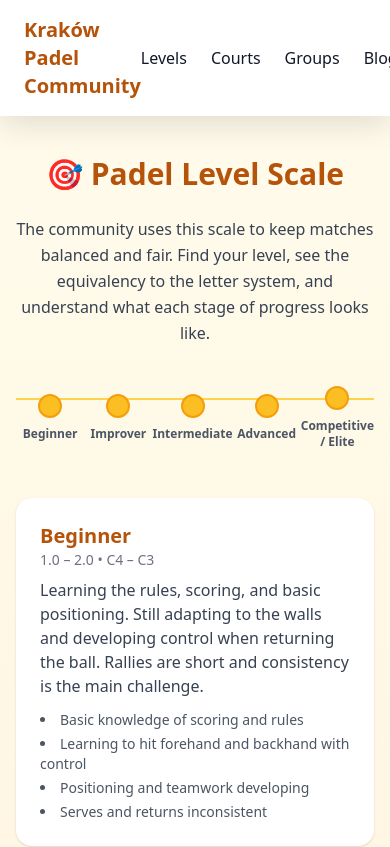
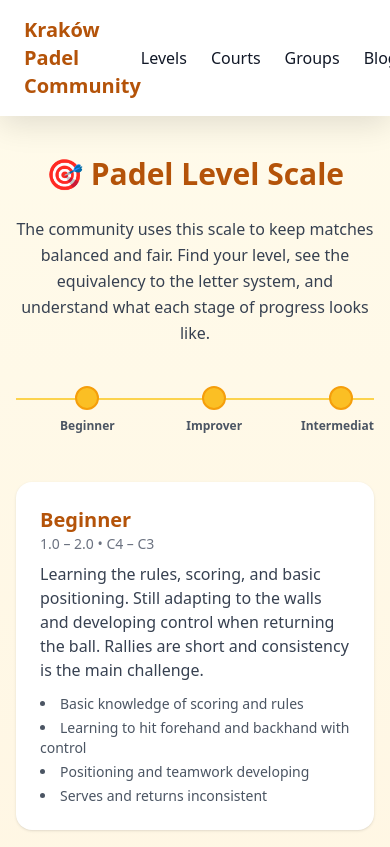
Before and after one commit to Gitperez288/padel-krakow, a Next.js app: page /levels in a window 390 px wide. Shown: the top 847 px of the page. Built offline with nearby package versions, Linux system fonts and the light colour scheme.

Commit message:
Update page.tsx

```diff
--- a/src/app/levels/page.tsx
+++ b/src/app/levels/page.tsx
@@ -94,13 +94,13 @@ export default function LevelsPage() {
         understand what each stage of progress looks like.
       </p>
 
-      {/* --- Interactive Level Ladder --- */}
-      <div className="relative max-w-5xl mx-auto mb-12">
-        <div className="flex justify-between items-center w-full">
+      {/* --- Responsive Interactive Level Ladder --- */}
+      <div className="relative max-w-5xl mx-auto mb-12 overflow-x-auto scrollbar-thin scrollbar-thumb-amber-300 scrollbar-track-transparent">
+        <div className="flex justify-between items-center w-[650px] sm:w-full px-2 sm:px-0">
           {levels.map((l, i) => (
             <div
               key={l.title}
-              className="flex flex-col items-center text-center flex-1 cursor-pointer select-none"
+              className="flex flex-col items-center text-center flex-1 cursor-pointer select-none min-w-[100px]"
               onMouseEnter={() => setActiveIndex(i)}
               onMouseLeave={() => setActiveIndex(null)}
               onClick={() => handleActivate(i)}
@@ -113,7 +113,7 @@ export default function LevelsPage() {
                 }`}
               />
               <p
-                className={`text-xs mt-2 font-semibold ${
+                className={`text-xs mt-2 font-semibold whitespace-nowrap ${
                   activeIndex === i ? "text-amber-700" : "text-gray-600"
                 }`}
               >
@@ -122,6 +122,7 @@ export default function LevelsPage() {
             </div>
           ))}
         </div>
+        {/* Connecting line */}
         <div className="absolute top-[12px] left-0 right-0 h-[2px] bg-amber-300 -z-10"></div>
       </div>
 
```
